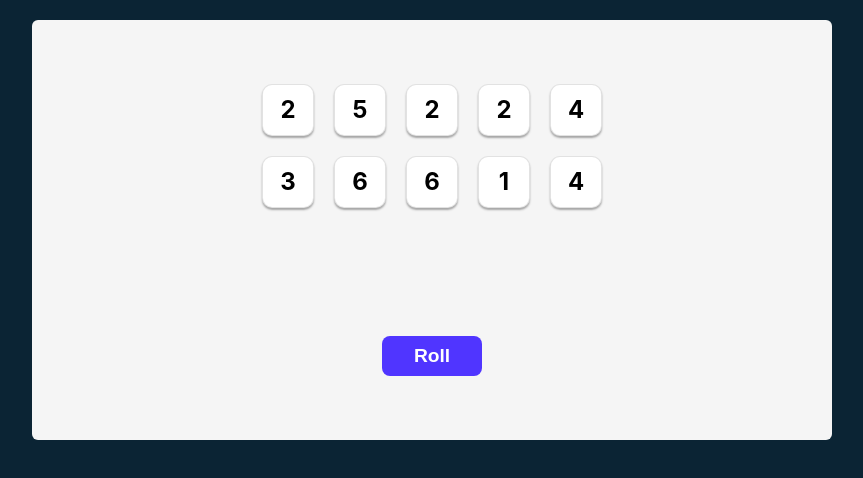
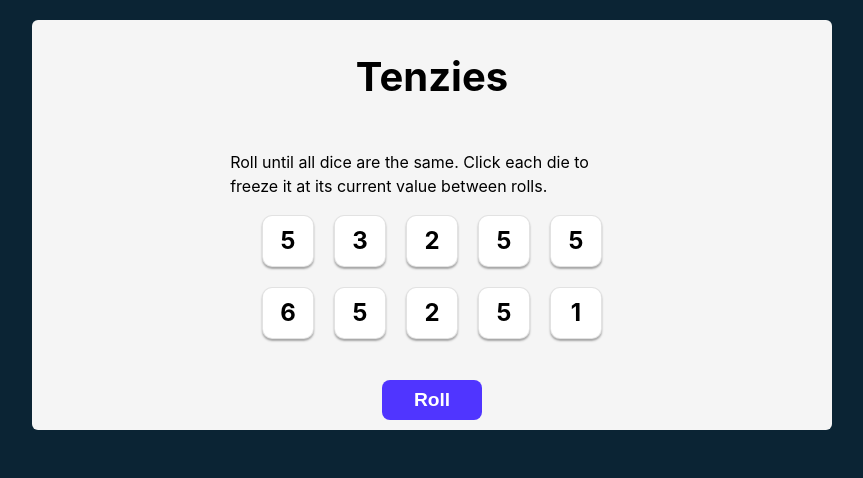
Before and after one commit to EnFuegoV3/Tenzies, a React (Vite) app: page / in a window 1280 px wide. Shown: the top 478 px of the page, without its empty margins (208-1071 px from the left). Built offline with nearby package versions, Linux system fonts and the light colour scheme.

Commit message:
added winning conditions, refactored rollDice to reset game and added conditional for button

```diff
--- a/src/App.jsx
+++ b/src/App.jsx
@@ -1,4 +1,4 @@
-import { useState } from 'react'
+import { useEffect, useState } from 'react'
 import './index.css'
 import { Die } from './components/Die'
 import { nanoid } from 'nanoid';
@@ -7,28 +7,77 @@ import { nanoid } from 'nanoid';
 function App() {
 
   const [dice, setDice] = useState(allNewDice());
-console.log(dice)
-  const diceElements = dice.map((die, index) => <Die key={index} value={die.value} />)
+
+  const [tenzies, setTenzies] = useState(false)
+
+  // useEffect(() => {
+  //   dice.every(element => {
+  //     if((element.value === dice[0].value) && (element.isHeld === true)) {
+  //       setTenzies(true);
+  //       console.log("you won")
+  //     }
+  //   })
+  // }, [dice])
+
+  useEffect(() => {
+    const allHeld = dice.every(die => die.isHeld)
+    const firstValue = dice[0].value
+    const allSameValue = dice.every(die => die.value === firstValue)
+    if(allHeld && allSameValue){
+      setTenzies(true)
+      console.log("You Won!")
+    }
+  }, [dice])
+
+  function holdDice(id){
+    setDice(prevDie => prevDie.map(die => {
+      return die.id === id ? {...die, isHeld: !die.isHeld} : die
+     }))
+   }
+
+   function generateNewDie() {
+    return {
+      value: Math.ceil(Math.random() * 6),
+      isHeld: false,
+      id: nanoid()}
+  }
 
   function allNewDice() {
     const newDice = [];
     for(let n = 0; n < 10; n++){
-      newDice.push({value: Math.ceil(Math.random() * 6), isHeld: false});
+      newDice.push(generateNewDie());
     }
 
     return newDice;
   }
 
   function rollDice(){
-    setDice(allNewDice())
+    const allHeld = dice.every(die => die.isHeld)
+    if(allHeld) {
+      return setDice(allNewDice())
+    } else {
+    setDice(prevDice => prevDice.map(die => {
+      return !die.isHeld ? generateNewDie() : die
+    }))}
   }
+
+  const diceElements = dice.map((die) => <Die
+                                            key={die.id}
+                                            value={die.value}
+                                            isHeld={die.isHeld}
+                                            holdDice={() => holdDice(die.id)}
+                                            id={die.id}
+                                          />)
+
 
   return (
     <main>
+      <h1 className="title">Tenzies</h1>
+      <p className="instructions">Roll until all dice are the same. Click each die to freeze it at its current value between rolls.</p>
       <div className='die-container'>
         {diceElements}
       </div>
-      <button className='roll-dice' onClick={rollDice}>Roll</button>
+      <button className='roll-dice' onClick={rollDice}>{tenzies ? "Reset" : "Roll"}</button>
     </main>
   )
 }
--- a/src/components/Die.jsx
+++ b/src/components/Die.jsx
@@ -3,8 +3,12 @@
 
 export function Die(props){
 
+    const styles = {
+        backgroundColor: props.isHeld ? "#59E391" : "white"
+    }
+
     return (
-        <div className="die">
+        <div className="die" style={styles} onClick={props.holdDice}>
             <h2 className="die-num">{props.value}</h2>
         </div>
     )
--- a/src/index.css
+++ b/src/index.css
@@ -17,7 +17,7 @@ body {
 }
 
 main {
-  height: 420px;
+  height: 400px;
   max-width: 800px;
   background-color: #F5F5F5;
   border-radius: 6px;
@@ -26,6 +26,7 @@ main {
   align-items: center;
   justify-content: space-around;
   margin: auto;
+  padding-bottom: 10px;
 }
 
 .die-container {
@@ -34,6 +35,7 @@ main {
   grid-template-columns: repeat(5, 1fr);
   grid-template-rows: 1fr 1fr;
   gap: 20px;
+  margin-bottom: 40px;
 }
 
 .die {
@@ -46,7 +48,6 @@ main {
   justify-content: center;
   align-items: center;
   cursor: pointer;
-  background-color: white;
 }
 
 .die-num {
@@ -64,8 +65,17 @@ main {
   font-weight: 600;
   color: white;
   cursor: pointer;
+
 }
 
 .roll-dice:active {
   box-shadow: inset 5px 5px 10px -3px rgba(0, 0, 0, 0.7);
 }
+
+.title {
+  font-size: 40px;
+}
+
+.instructions {
+  width: 40ch;
+}
```
